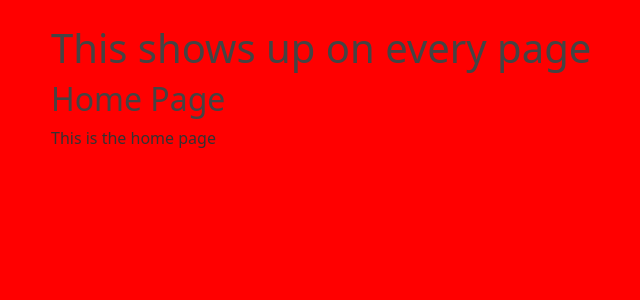
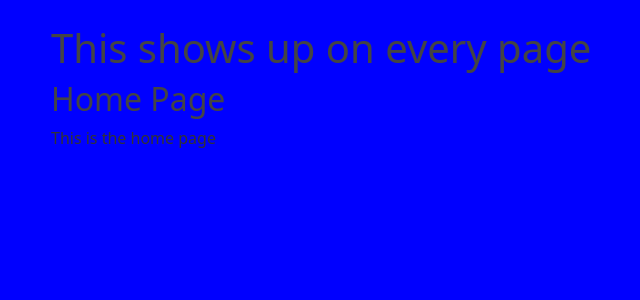
Before and after one commit to ecoe52/flask_demo, a Flask app: page / in a window 1280 px wide. Shown: the part 56-356 px from the top of the page, without its empty margins (31-671 px from the left). Run offline with Flask 3, Linux system fonts and the light colour scheme.

Commit message:
added blue

```diff
--- a/static/main.css
+++ b/static/main.css
@@ -1,5 +1,5 @@
 body {
-  background:red;
+  background:blue;
   color: #333333;
   margin-top: 5rem;
 }
```
